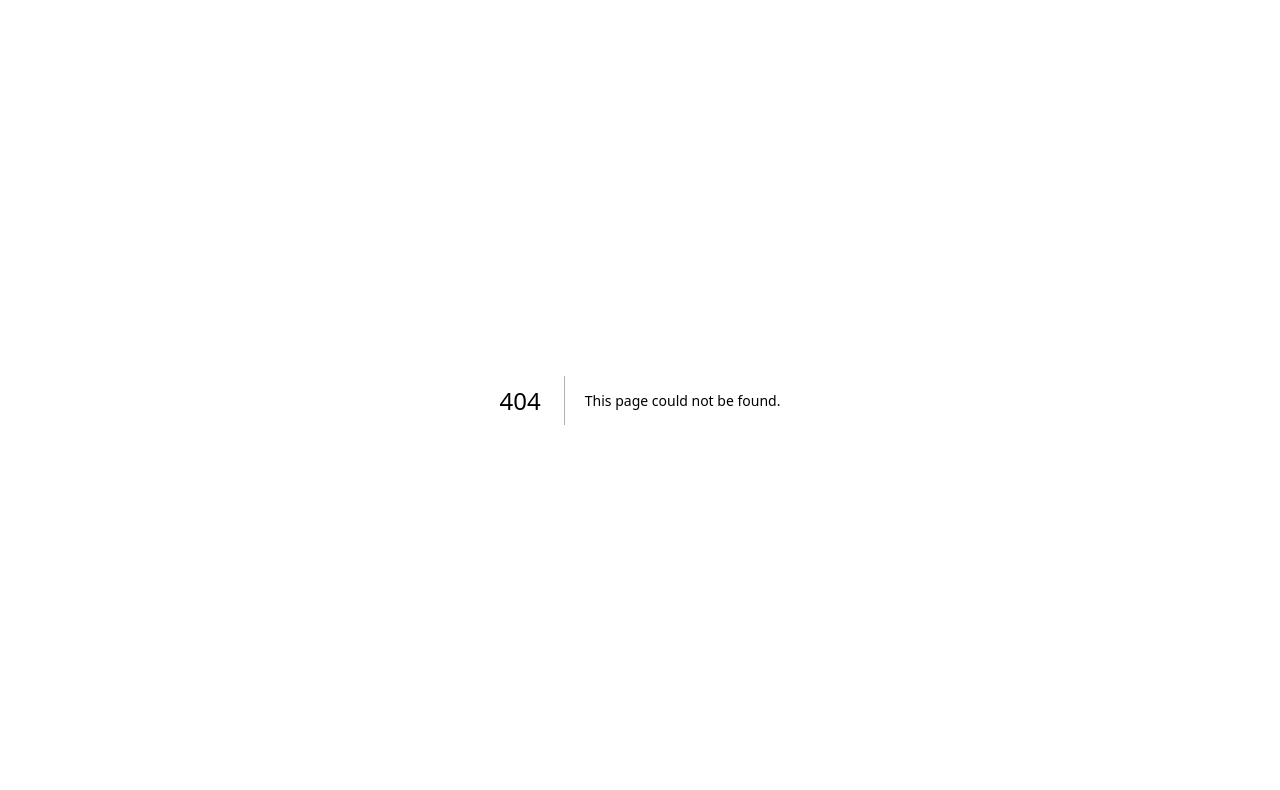
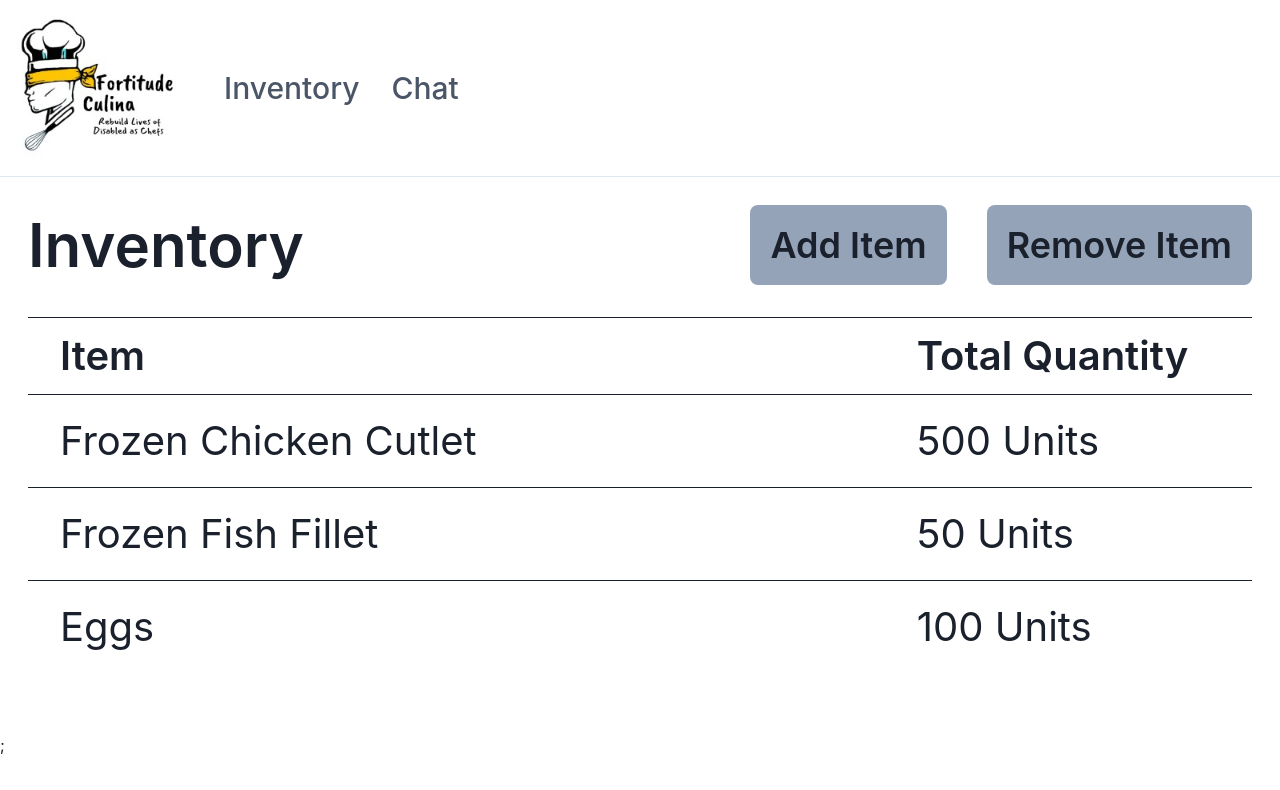
Before and after one commit to singapore2024/Team-3, a Next.js app in the folder cfg-team3/: page /inventory in a window 1280 px wide. Before the commit this address had no page. Shown: the top 790 px of the page. Built offline with nearby package versions, Linux system fonts and the light colour scheme.

Commit message:
Add inventory page

```diff
--- a/cfg-team3/src/pages/_app.tsx
+++ b/cfg-team3/src/pages/_app.tsx
@@ -1,4 +1,5 @@
 import "@/styles/globals.css";
+import "@/styles/inventory.css";
 import type { AppProps } from "next/app";
 import { ChakraProvider, Stack } from "@chakra-ui/react";
 import { LoginStateProvider } from "@/features/auth/LoginStateContext";
--- /dev/null
+++ b/cfg-team3/src/pages/inventory.tsx
@@ -0,0 +1,46 @@
+import WithSubnavigation from "@/components/Navbar";
+import { Button } from "@chakra-ui/react";
+
+export default function Inventory() {
+  return (
+    <>
+      <WithSubnavigation />
+      <div className="flex flex-col p-7">
+        <div className="flex flex-row justify-between items-center font-semibold">
+          <h1 className="text-6xl">Inventory</h1>
+          <div className="flex flex-row gap-10">
+            <button className="bg-slate-400 p-5 text-4xl rounded-lg">
+              Add Item
+            </button>
+            <button className="bg-slate-400 p-5 text-4xl rounded-lg">
+              Remove Item
+            </button>
+          </div>
+        </div>{" "}
+        <table className="dashboard-table my-8">
+          <thead>
+            <tr>
+              <th className="expand">Item</th>
+              <th>Total Quantity</th>
+            </tr>
+          </thead>
+          <tbody>
+            <tr>
+              <td>Frozen Chicken Cutlet</td>
+              <td>500 Units</td>
+            </tr>
+            <tr>
+              <td>Frozen Fish Fillet</td>
+              <td>50 Units</td>
+            </tr>
+            <tr>
+              <td>Eggs</td>
+              <td>100 Units</td>
+            </tr>
+          </tbody>
+        </table>
+      </div>
+      ;
+    </>
+  );
+}
--- /dev/null
+++ b/cfg-team3/src/styles/inventory.css
@@ -0,0 +1,34 @@
+table.dashboard-table {
+  border-collapse: collapse;
+}
+
+table.dashboard-table tr {
+  border: solid;
+  border-width: 1px 0;
+}
+
+table.dashboard-table tr:last-child {
+    border-bottom: none;
+}
+
+table.dashboard-table th, td {
+  font-size: 2.5rem;
+}
+
+table.dashboard-table td {
+  padding: 1rem 2rem;
+}
+
+table.dashboard-table th {
+  padding: 0.5rem 2rem;
+  text-align: left;
+  font-weight: 600;
+}
+
+table td, th{
+  white-space: nowrap
+}
+
+table .expand {
+  width: 70%
+}
```
